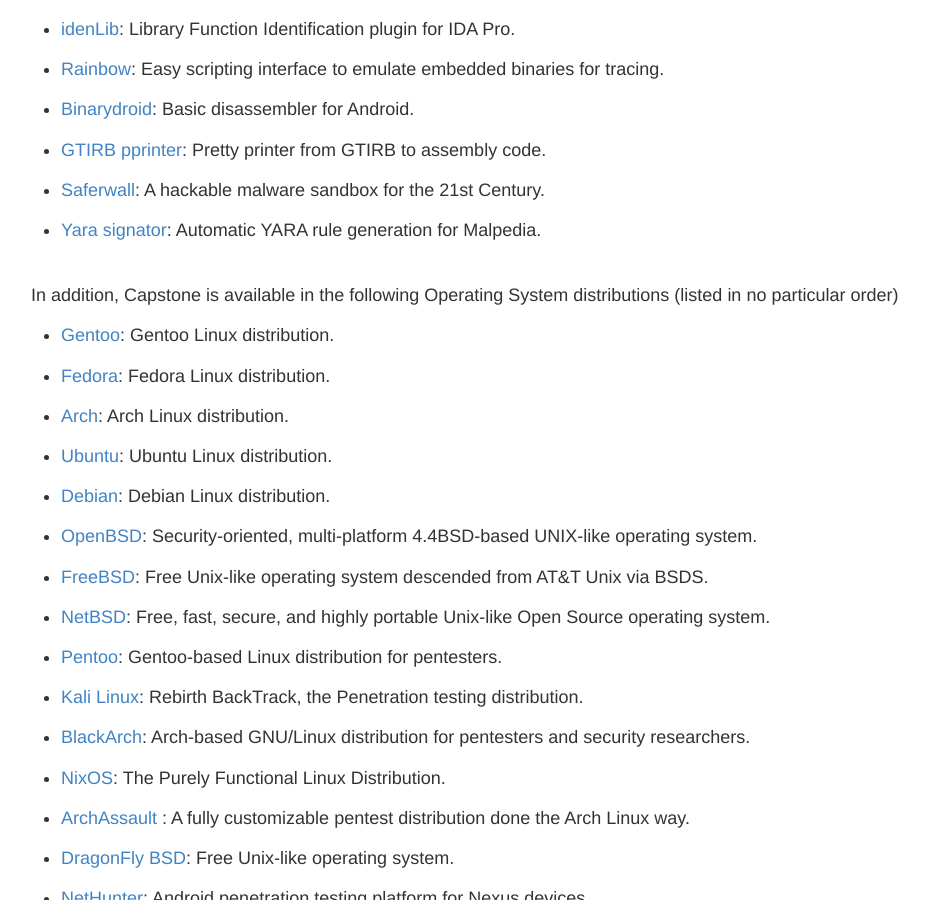
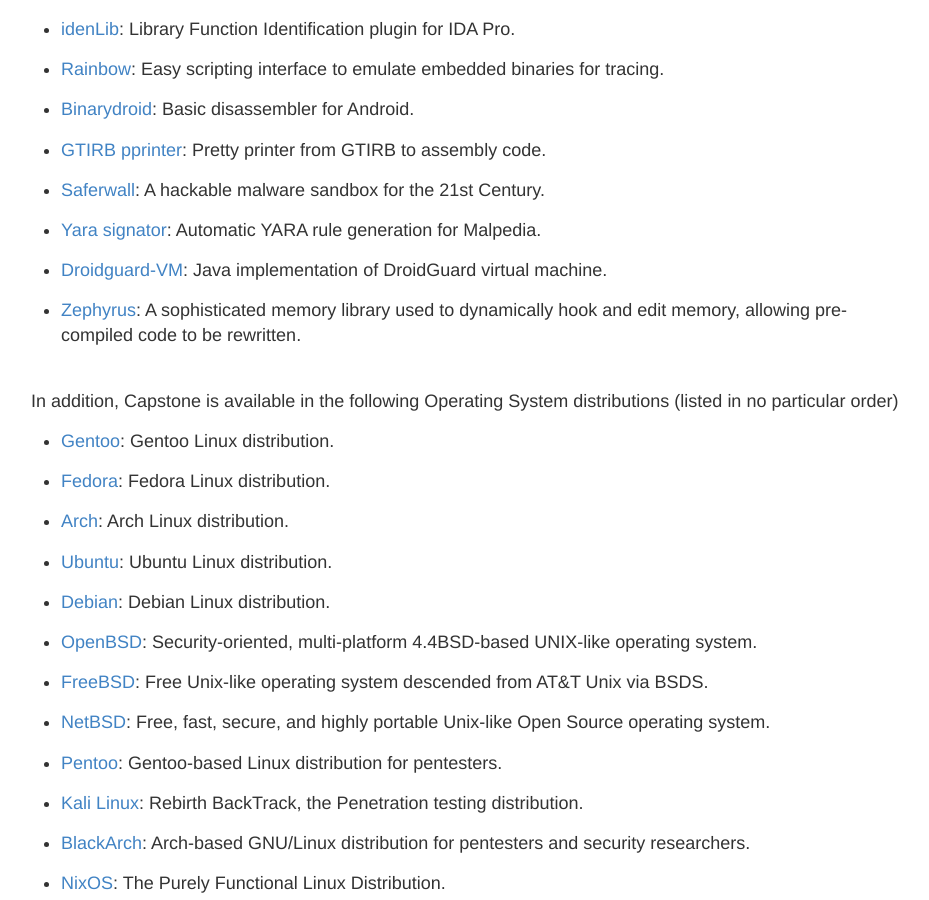
Before and after one commit to capstone-engine/capstone-engine.github.io, a Jekyll site: the page built from showcase.md, in a window 1280 px wide and 900 px high, scrolled down 17869 px. Shown: the whole window, without its empty margins (169-1098 px from the left). Built offline with Jekyll 4.4.1, drawn with Linux system fonts in a browser that asks for light colours.

Commit message:
showcase

```diff
--- a/showcase.md
+++ b/showcase.md
@@ -865,6 +865,10 @@
 
 - [Yara signator](https://github.com/fxb-cocacoding/yara-signator): Automatic YARA rule generation for Malpedia.
 
+- [Droidguard-VM](https://github.com/amankevich/droidguard-vm): Java implementation of DroidGuard virtual machine.
+
+- [Zephyrus](https://github.com/Iciclez/Zephyrus): A sophisticated memory library used to dynamically hook and edit memory, allowing pre-compiled code to be rewritten.
+
 
 <br>
 In addition, Capstone is available in the following Operating System distributions (listed in no particular order)
```
Also changed, not shown: other parts of showcase.md (+1 -1 lines).
